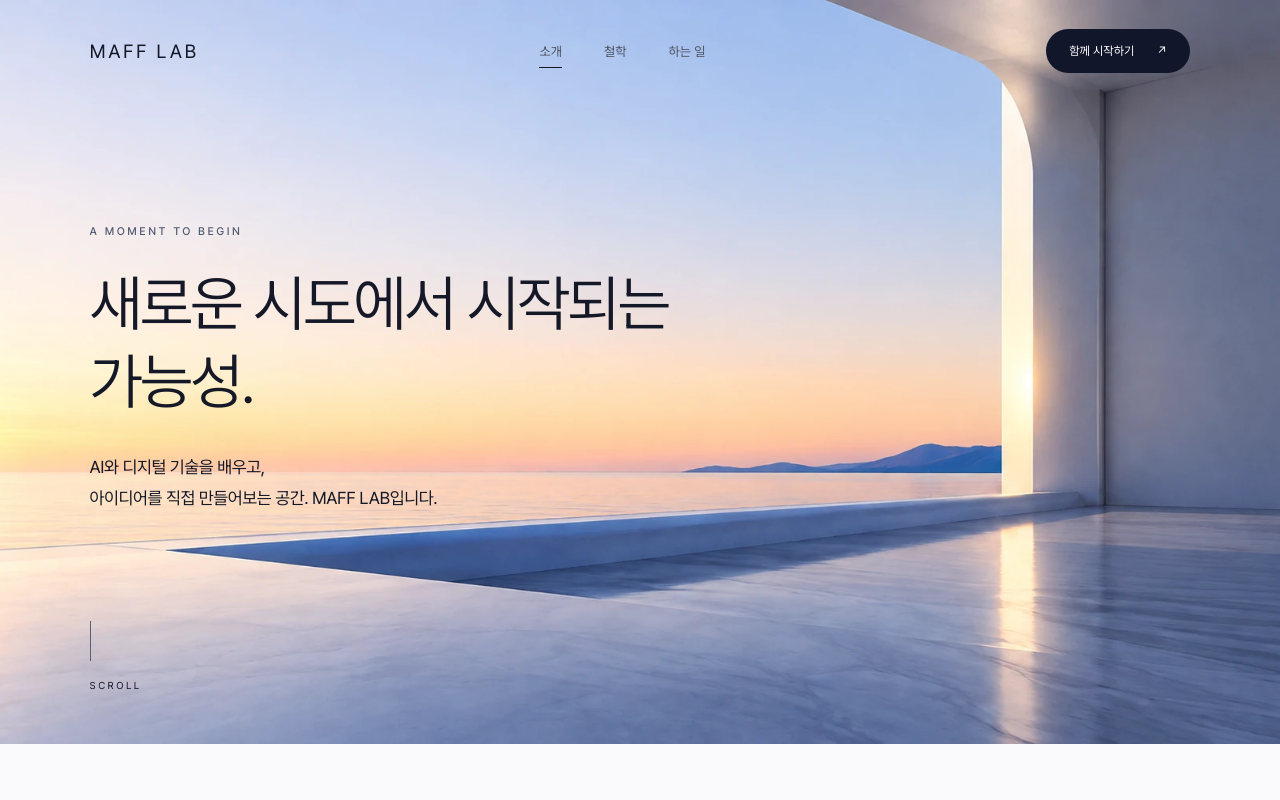
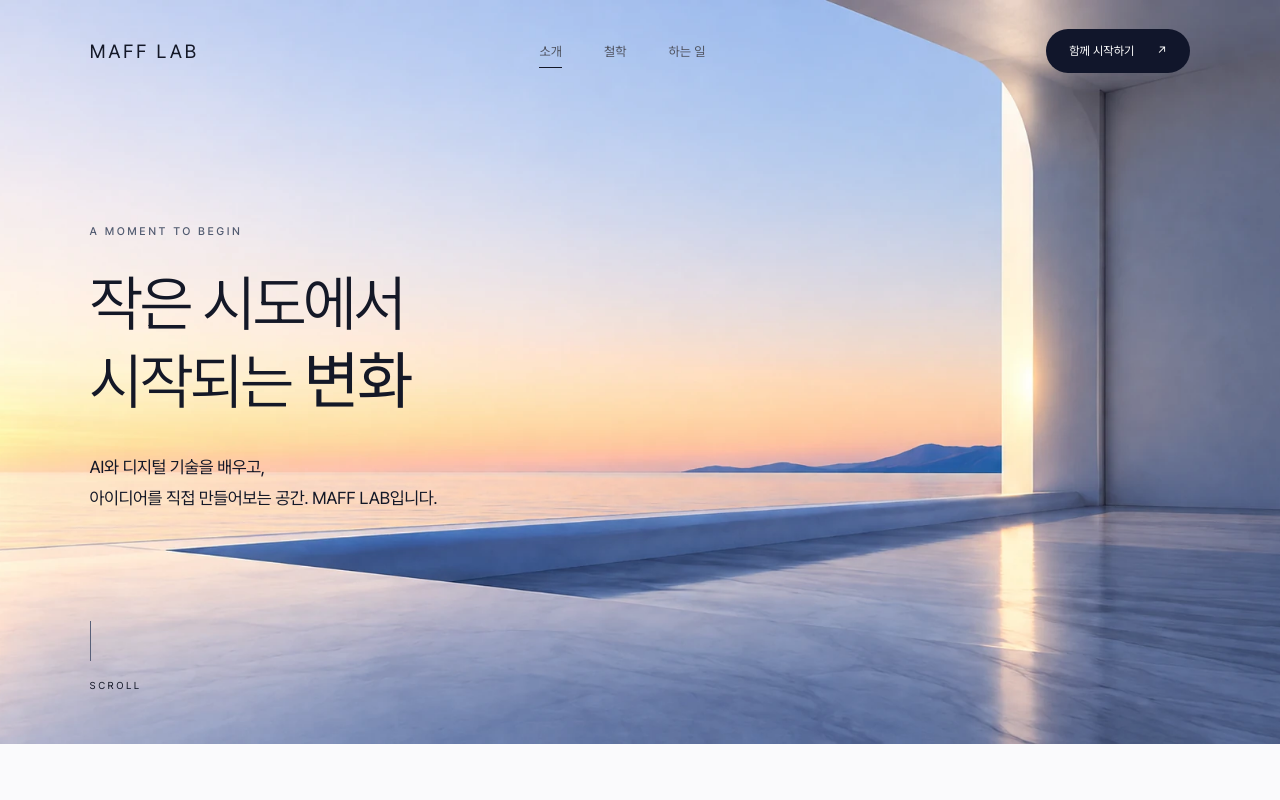
Before and after one commit to calmflow/calmflow.github.io, an Astro site: page / in a window 1280 px wide. Shown: the top 800 px of the page. Built offline with nearby package versions, Linux system fonts and the light colour scheme; Astro itself is replaced by a stand-in of ours.

Commit message:
copy: update hero headline to small attempts creating change

```diff
--- a/src/components/Hero.astro
+++ b/src/components/Hero.astro
@@ -2,7 +2,7 @@
   <img class="section-image hero-image" src="/images/hero.webp" width="1672" height="941" alt="잔잔한 바다와 수평선을 향해 열린 미니멀한 건축 공간" fetchpriority="high" />
   <div class="hero-content wrap">
     <p class="eyebrow hero-eyebrow">A MOMENT TO BEGIN</p>
-    <h1 id="hero-title">새로운 시도에서 시작되는<br />가능성.</h1>
+    <h1 id="hero-title">작은 시도에서<br />시작되는 변화</h1>
     <p class="hero-description">AI와 디지털 기술을 배우고,<br />아이디어를 직접 만들어보는 공간.<br class="mobile-break" /> MAFF LAB입니다.</p>
   </div>
   <a class="scroll-cue" href="#philosophy"><span></span>SCROLL</a>
```
